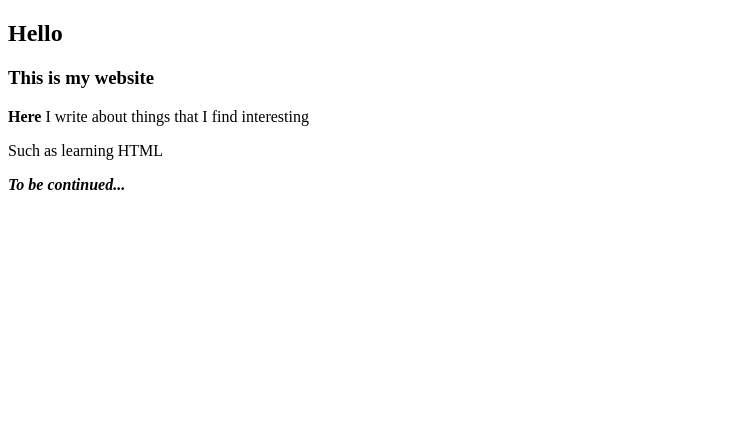
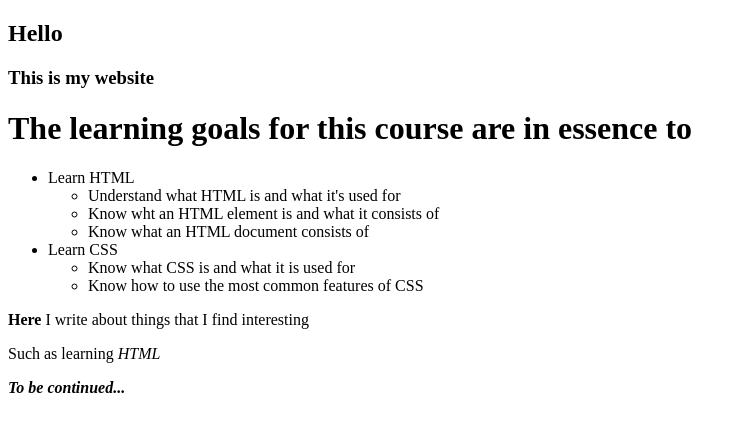
Before and after one commit to TuukkaUllakko/lapio-website, a plain HTML site: page index.html in a window 1280 px wide. Shown: the whole page, without its empty margins (0-746 px from the left). Drawn offline with Linux system fonts and the light colour scheme.

Commit message:
Part 3, add exercise 4

```diff
--- a/index.html
+++ b/index.html
@@ -8,12 +8,38 @@
 </head>
 
 <body>
+
   <!--Do the exercises here-->
   <h2>Hello</h2>
   <h3>This is my website</h3>
-  <p><strong>Here</strong> I write about things that I find interesting</p>
-  <p>Such as learning HTML</p>
+  <h1>The learning goals for this course are in essence to</h1>
+
+  <ul>
+    <li>Learn HTML</li>
+
+    <ul>
+      <li>Understand what HTML is and what it's used for</li>
+      <li>Know wht an HTML element is and what it consists of</li>
+      <li>Know what an HTML document consists of</li>
+    </ul>
+
+    <li>Learn CSS</li>
+    <ul>
+      <li>Know what CSS is and what it is used for</li>
+      <li>Know how to use the most common features of CSS</li>
+    </ul>
+  </ul>
+
+  <p>
+    <strong>Here</strong> I write about things that I find interesting
+  </p>
+
+  <p>
+    Such as learning <em>HTML</em>
+  </p>
+
   <strong><em>To be continued...</em></strong>
+
 </body>
 
 </html>
```
